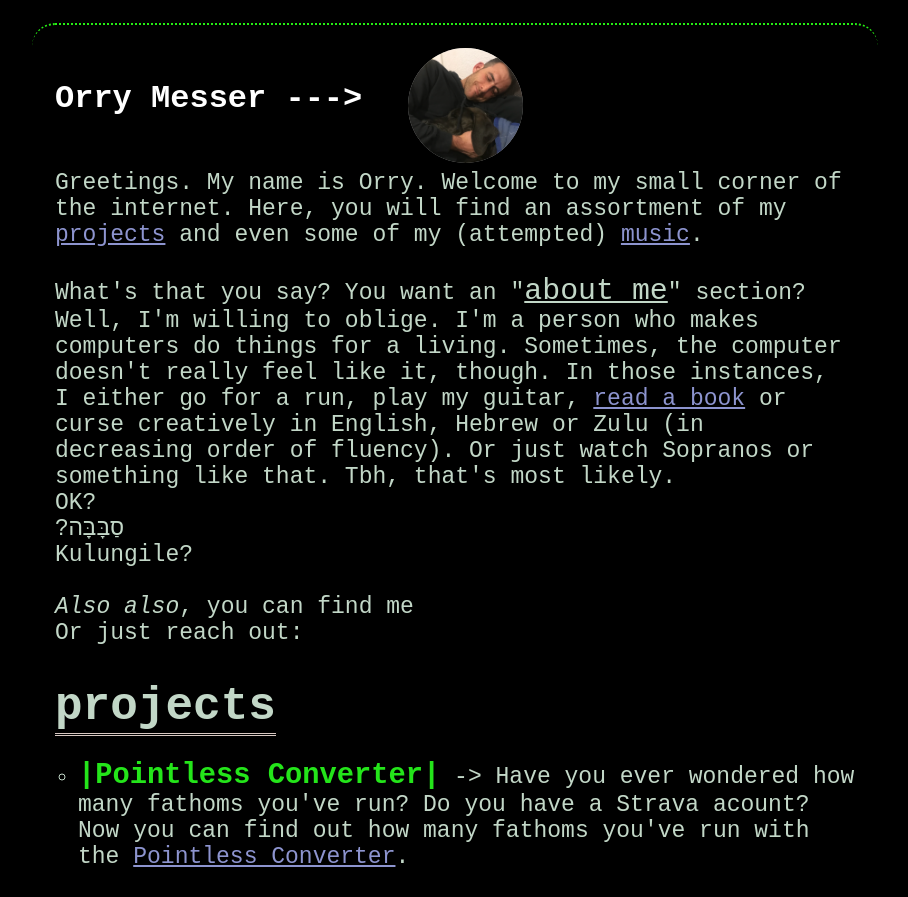
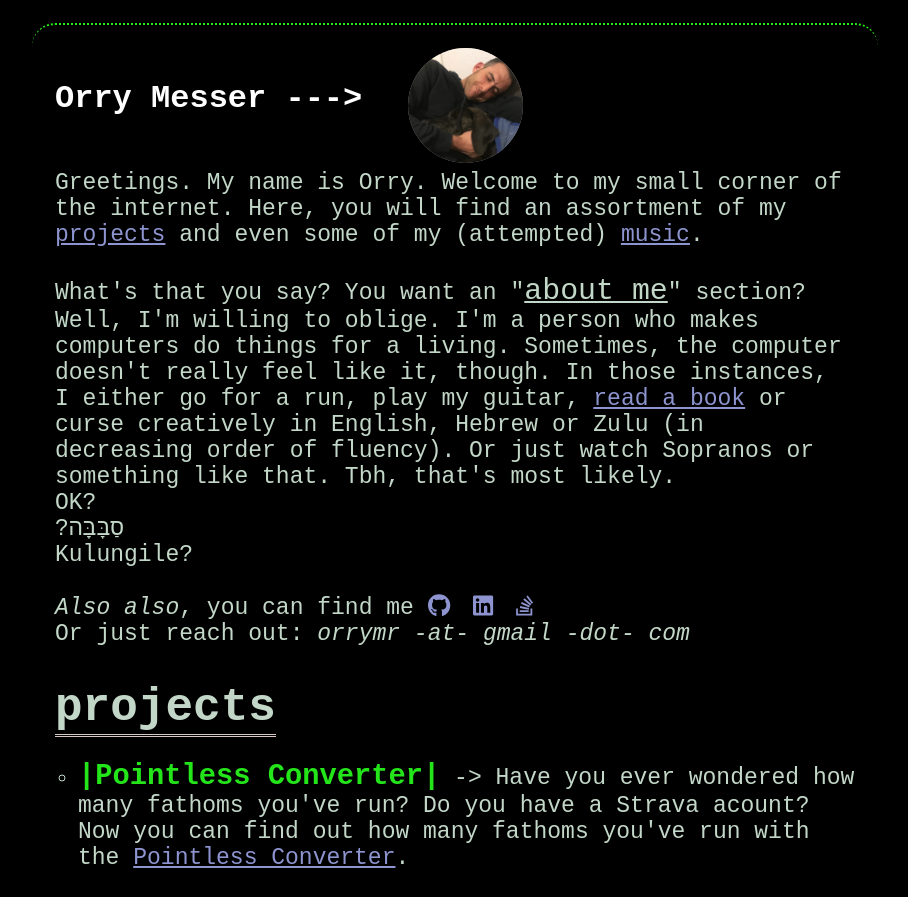
Before and after one commit to orrymr/website4real, a React (Vite) app: page / in a window 1280 px wide. Shown: the top 897 px of the page, without its empty margins (185-1093 px from the left). Built offline with nearby package versions, Linux system fonts and the light colour scheme; grey boxes are pictures that could not be loaded.

Commit message:
fontawesome stuff

```diff
--- a/package.json
+++ b/package.json
@@ -13,6 +13,9 @@
     "preview": "vite preview"
   },
   "dependencies": {
+    "@fortawesome/fontawesome-svg-core": "^6.5.1",
+    "@fortawesome/free-brands-svg-icons": "^6.5.1",
+    "@fortawesome/react-fontawesome": "^0.2.0",
     "react": "^18.2.0",
     "react-dom": "^18.2.0"
   },
--- a/src/App.css
+++ b/src/App.css
@@ -142,3 +142,7 @@ a:visited {
   font-size: 1.25em;
   font-weight: bold;
 }
+
+.fa {
+  margin-right: 1em;
+}
--- a/src/components/MainPart.tsx
+++ b/src/components/MainPart.tsx
@@ -1,5 +1,12 @@
 import me from "../assets/me_square.png";
 import meAlt from "../assets/me_alt_square.png";
+import { FontAwesomeIcon } from "@fortawesome/react-fontawesome";
+import {
+  faGithub,
+  faLinkedin,
+  faStackOverflow,
+  faYoutube,
+} from "@fortawesome/free-brands-svg-icons";
 
 function MainPart() {
   return (
@@ -45,9 +52,20 @@ function MainPart() {
           </div>
           <br />
           <div>
-            <em>Also also</em>, you can find me
+            <em>Also also</em>, you can find me{" "}
+            <a className="fa" href="https://github.com/orrymr">
+              <FontAwesomeIcon icon={faGithub} />
+            </a>
+            <a className="fa" href="https://www.linkedin.com/in/orry-messer-010a1040/">
+              <FontAwesomeIcon icon={faLinkedin} />
+            </a>
+            <a className="fa" href="https://stackoverflow.com/users/3214345/orrymr">
+              <FontAwesomeIcon icon={faStackOverflow} />
+            </a>
           </div>
-          <div>Or just reach out:</div>
+          <div>
+            Or just reach out: <em>orrymr -at- gmail -dot- com</em>
+          </div>
         </div>
 
         <div id="projects">
@@ -61,10 +79,10 @@ function MainPart() {
               Strava acount? Now you can find out how many fathoms you've run
               with the <a href="#">Pointless Converter</a>.
             </li>
-            <li>
+            {/* <li>
               <em className="project-name">|Quote Unquote|</em> -&gt;{" "}
               <a href="#">Quote Unquote</a>.
-            </li>
+            </li> */}
             <li>
               <em className="project-name" style={{ fontSize: "1em" }}>
                 |Demonstrating The Central Limit Theorem in R|
@@ -112,7 +130,7 @@ function MainPart() {
           </p>
           <p>
             <a href="https://www.youtube.com/@eetufck">
-              ...and my youtube channel
+              ...and my youtube channel <FontAwesomeIcon icon={faYoutube} />
             </a>{" "}
             (which has been known to be updated several times a decade).
             <br />
```
Also changed, not shown: 2 other files (tests, documents, lock files or other folders).
